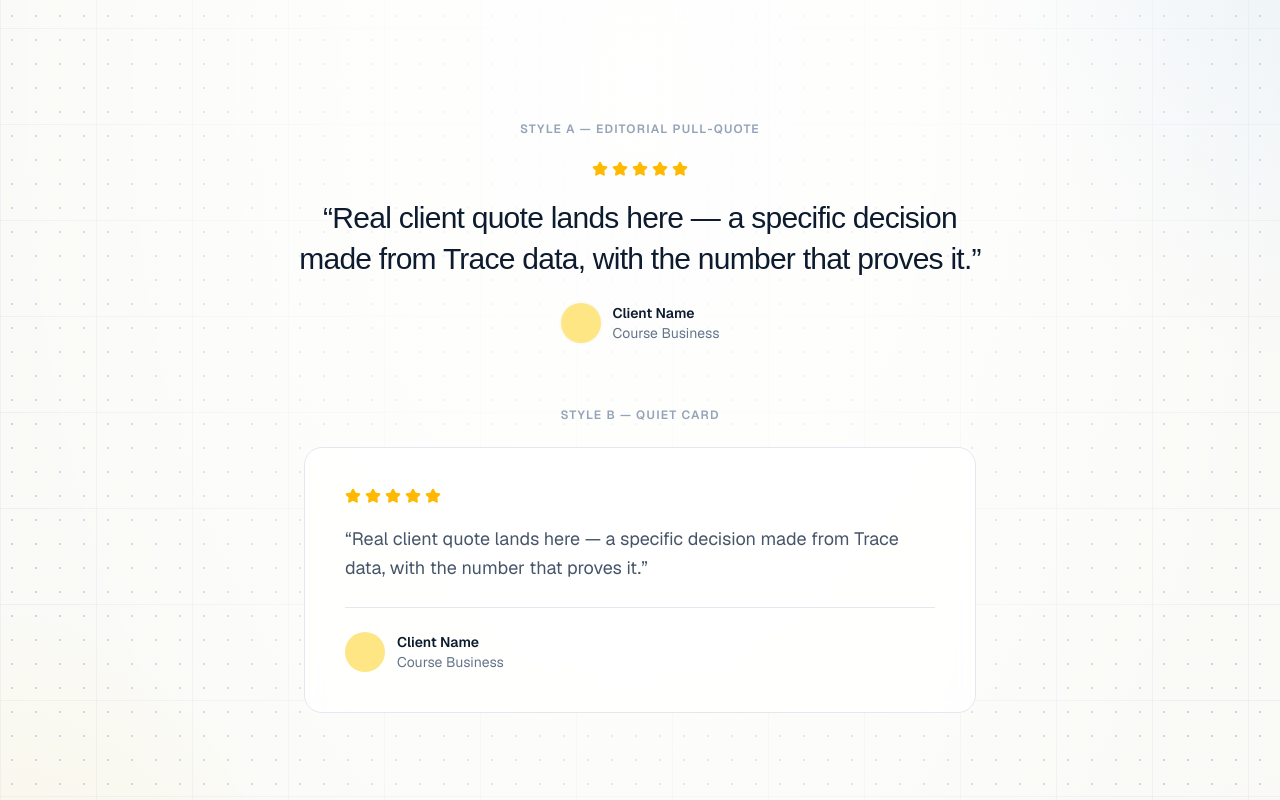
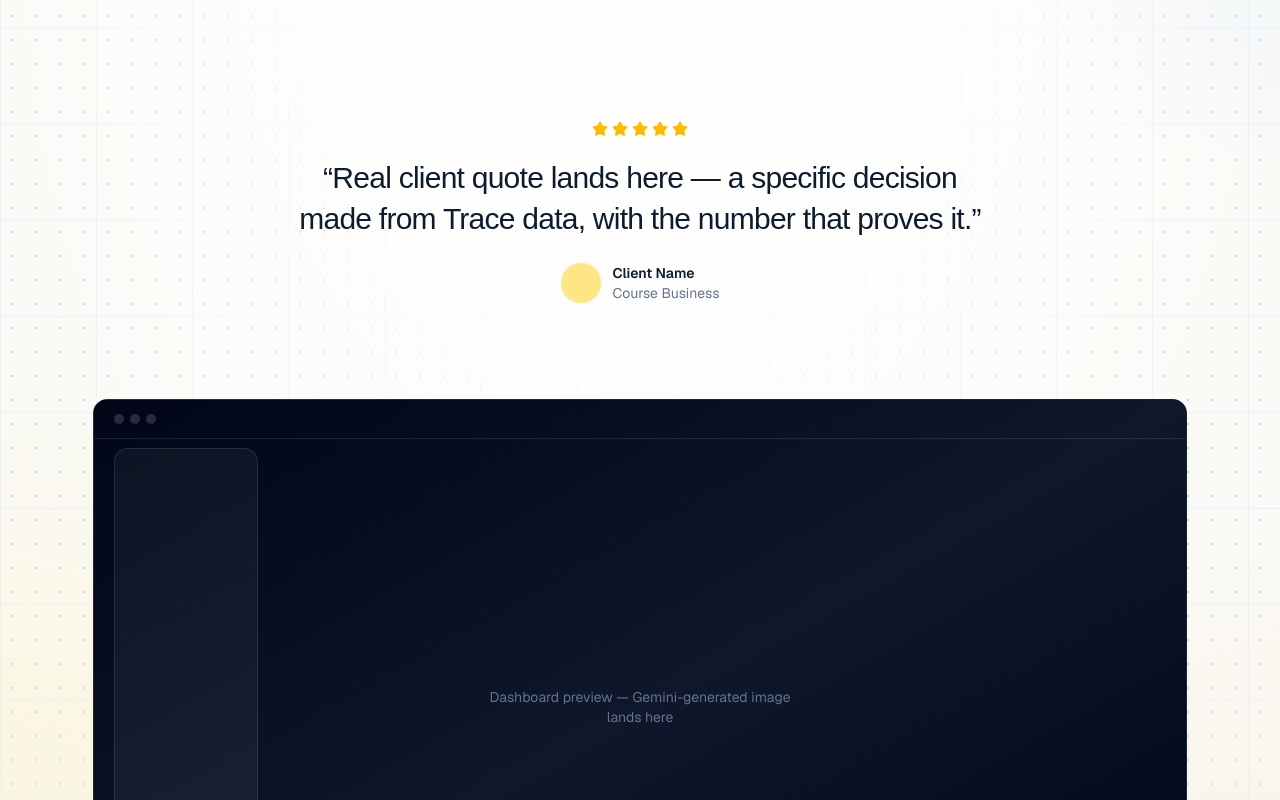
Before and after one commit to sharan-oss/trace-dashboard, a Next.js app: page /landing in a window 1280 px wide. Shown: the part 740-1540 px from the top of the page. Built offline with nearby package versions, Linux system fonts and the light colour scheme; a web font is replaced by a local one.

Commit message:
feat(landing): lock testimonial Style A (editorial pull-quote), drop card variant
Co-Authored-By: Claude Fable 5 <noreply@anthropic.com>

```diff
--- a/src/app/(marketing)/landing/page.tsx
+++ b/src/app/(marketing)/landing/page.tsx
@@ -1,7 +1,7 @@
 import type { Metadata } from "next";
 import type * as React from "react";
 import { ScrollGrow } from "./scroll-grow";
-import { TestimonialCard, TestimonialEditorial } from "./testimonial";
+import { TestimonialEditorial } from "./testimonial";
 
 export const metadata: Metadata = {
   title: "Trace — Optimize your ad account for L2 conversions",
@@ -108,23 +108,9 @@ export default function LandingPage() {
         </Rise>
       </section>
 
-      {/*
-       * Testimonial slot 1 — TWO STYLES RENDERED FOR COMPARISON.
-       * Sharan picks one; delete the other and the dev labels.
-       */}
-      <section className="relative mx-auto w-full max-w-5xl space-y-16 px-6 pb-24">
-        <div className="space-y-6">
-          <p className="text-center text-xs font-semibold tracking-widest text-(--lp-faint) uppercase">
-            Style A — editorial pull-quote
-          </p>
-          <TestimonialEditorial />
-        </div>
-        <div className="space-y-6">
-          <p className="text-center text-xs font-semibold tracking-widest text-(--lp-faint) uppercase">
-            Style B — quiet card
-          </p>
-          <TestimonialCard />
-        </div>
+      {/* Testimonial slot 1 — editorial pull-quote (Style A, locked 2026-08-10) */}
+      <section className="relative mx-auto w-full max-w-5xl px-6 pb-24">
+        <TestimonialEditorial />
       </section>
 
       {/* Dashboard image — grows 80% → 100% width on scroll. Placeholder
--- a/src/app/(marketing)/landing/testimonial.tsx
+++ b/src/app/(marketing)/landing/testimonial.tsx
@@ -40,24 +40,3 @@ export function TestimonialEditorial() {
     </figure>
   );
 }
-
-/** Style B — quiet card: white surface, left-aligned, more conventional. */
-export function TestimonialCard() {
-  return (
-    <figure className="mx-auto max-w-2xl rounded-2xl border border-(--lp-line) bg-white/80 p-8 backdrop-blur-sm sm:p-10">
-      <Stars />
-      <blockquote className="mt-5 text-lg leading-relaxed text-(--lp-body)">
-        &ldquo;{PLACEHOLDER.quote}&rdquo;
-      </blockquote>
-      <figcaption className="mt-6 flex items-center gap-3 border-t border-(--lp-line) pt-6">
-        <span className="size-10 rounded-full bg-amber-200" />
-        <span className="text-sm">
-          <span className="block font-semibold text-(--lp-ink)">
-            {PLACEHOLDER.name}
-          </span>
-          <span className="text-(--lp-muted)">{PLACEHOLDER.business}</span>
-        </span>
-      </figcaption>
-    </figure>
-  );
-}
```
